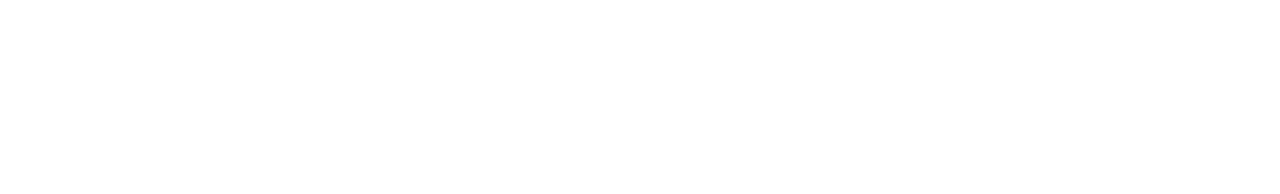
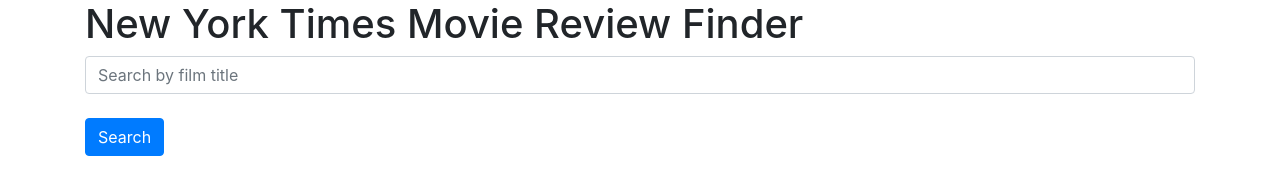
Before and after one commit to chrisdfghjkl/NYT-Reviews, a website built with webpack: page src/index.html in a window 1280 px wide. Built offline with nearby package versions, Linux system fonts and the light colour scheme.

Commit message:
Add header and simple form

```diff
--- a/src/index.html
+++ b/src/index.html
@@ -1,9 +1,15 @@
 <!DOCTYPE html>
 <html lang="en-US">
 <head>
-  <title></title>
+  <title>Film!</title>
 </head>
 <body>
-
+  <div class="container">
+    <div class="input">
+      <h1>New York Times Movie Review Finder</h1>
+      <input class="form-control" id="keyword" type="text" placeholder="Search by film title"><br>
+      <button type="submit" class=" btn btn-primary" id="reviewSearch">Search</button><br>
+    </div>
+  </div>
 </body>
 </html>
```
